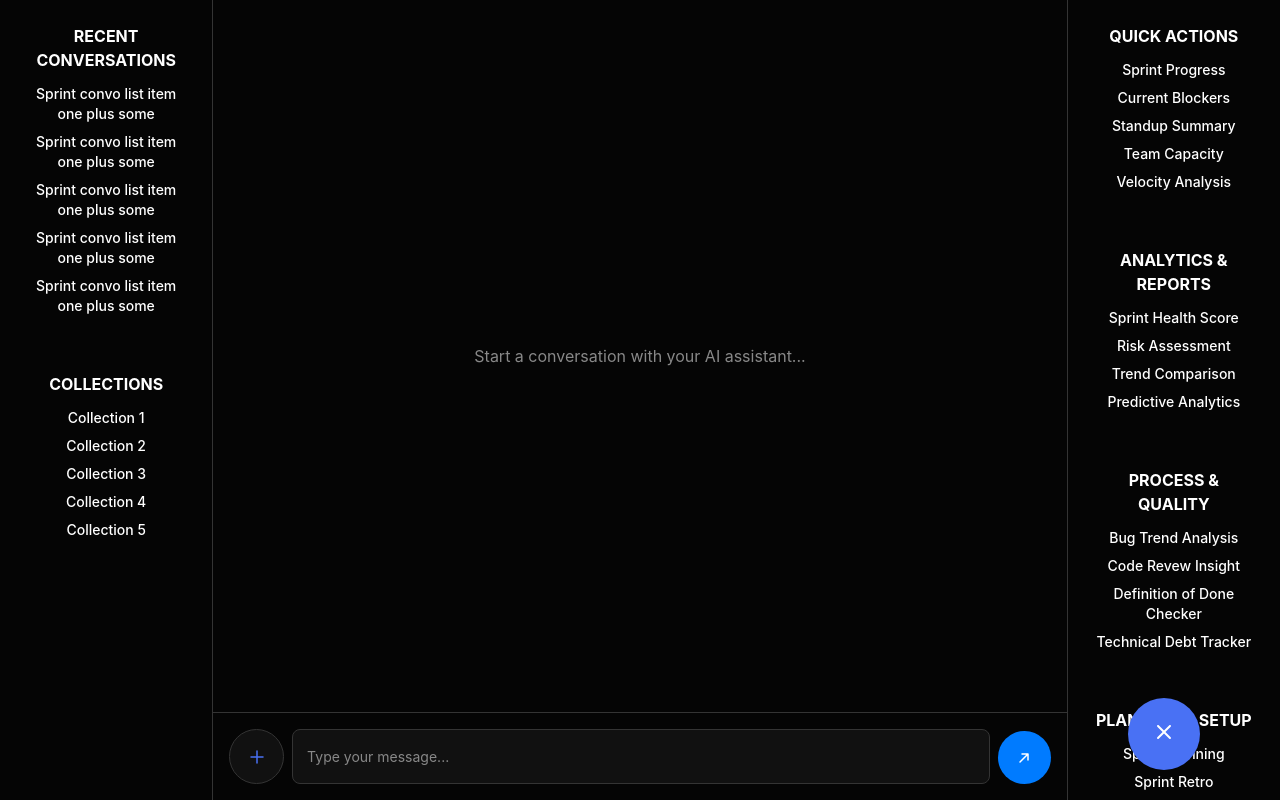
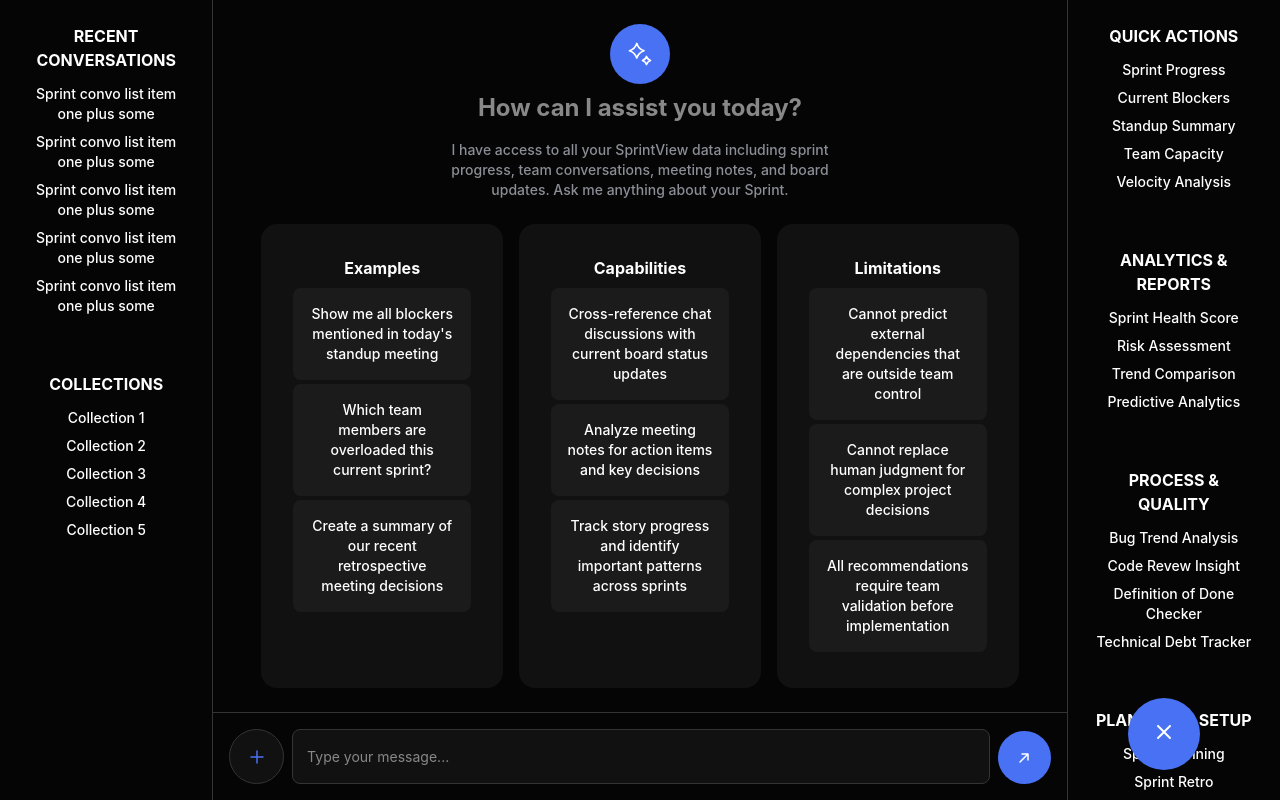
Before and after one commit to kevinsmithdesign/SprintView, a React (Vite) app: page /board in a window 1280 px wide. Both pictures are taken after a click on the element 1164 px from the left and 734 px from the top of the page. Shown: the top 800 px of the page. Built offline with nearby package versions, Linux system fonts and the light colour scheme.

Commit message:
updating ai assistant ui

```diff
--- a/src/assets/icons/AiAssistant.jsx
+++ b/src/assets/icons/AiAssistant.jsx
@@ -1,21 +1,7 @@
 import React from "react";
-import { Box, useTheme } from "@mui/material";
 
 const AiAssistantIcon = () => {
-  const theme = useTheme();
-
   return (
-    <Box
-    //   sx={{
-    //     display: "flex",
-    //     alignItems: "center",
-    //     justifyContent: "center",
-    //     p: 0.3,
-    //     borderRadius: "4px",
-    //     cursor: "pointer",
-    //     border: `1px solid ${theme.palette.primary.main}`,
-    //   }}
-    >
     <svg
       id="sparks ai alt "
       width="28"
@@ -43,7 +29,6 @@
         stroke-linejoin="round"
       ></path>
     </svg>
-    </Box>
   );
 };
 
--- a/src/pages/AiAssistantPage.jsx
+++ b/src/pages/AiAssistantPage.jsx
@@ -238,6 +238,7 @@
 import WarningIcon from "../assets/icons/WarningIcon";
 import ChartIcon from "../assets/icons/ChartIcon";
 import TeamWorkloadIcon from "../assets/icons/TeamWorkloadIcon";
+import AiAssistantIcon from "../assets/icons/AiAssistant";
 
 const AiAssistantPage = () => {
   const theme = useTheme();
@@ -384,7 +385,9 @@
                         p: 2,
                         borderRadius: 2,
                         backgroundColor:
-                          message.sender === "user" ? "#007bff" : "#2a2a2a",
+                          message.sender === "user"
+                            ? theme.palette.primary.main
+                            : "#2a2a2a",
                         color: "#fff",
                         border:
                           message.sender === "ai"
@@ -402,15 +405,218 @@
                 <Box
                   sx={{
                     display: "flex",
+                    flexDirection: "column",
                     alignItems: "center",
                     justifyContent: "center",
                     height: "100%",
                     color: "#888",
+                    px: 3,
                   }}
                 >
-                  <Typography variant="body1">
-                    Start a conversation with your AI assistant...
-                  </Typography>
+                  <Box sx={{ textAlign: "center" }}>
+                    <Box
+                      sx={{
+                        background: theme.palette.primary.main,
+                        width: "60px",
+                        height: "60px",
+                        borderRadius: "50%",
+                        mx: "auto",
+                        mb: 1,
+                        display: "flex",
+                        alignItems: "center",
+                        justifyContent: "center",
+                      }}
+                    >
+                      <AiAssistantIcon />
+                    </Box>
+                    <Typography fontWeight="bold" variant="h5" mb={2}>
+                      How can I assist you today?
+                    </Typography>
+
+                    <Box sx={{ maxWidth: "420px", mx: "auto" }}>
+                      <Typography variant="body2" mb={3} color="#8B8E96">
+                        I have access to all your SprintView data including
+                        sprint progress, team conversations, meeting notes, and
+                        board updates. Ask me anything about your Sprint.
+                      </Typography>
+                    </Box>
+                  </Box>
+                  <Grid container spacing={2} sx={{ display: "flex", alignItems: "stretch" }}>
+                    <Grid size={{ xs: 12, md: 4 }} sx={{ display: "flex" }}>
+                      <Card
+                        sx={{
+                          p: 4,
+                          boxShadow: "none",
+                          borderRadius: "16px",
+                          background: "#111",
+                          color: "#fff",
+                          width: "100%",
+                        }}
+                      >
+                        <Typography fontWeight="bold" mb={1}>
+                          Examples
+                        </Typography>
+                        <Card
+                          sx={{
+                            p: 2,
+                            boxShadow: "none",
+                            borderRadius: "8px",
+                            background: "#1b1b1b",
+                            color: "#fff",
+                            mb: 0.5,
+                          }}
+                        >
+                          <Typography variant="body2">
+                            Show me all blockers mentioned in today's standup meeting
+                          </Typography>
+                        </Card>
+                        <Card
+                          sx={{
+                            p: 2,
+                            boxShadow: "none",
+                            borderRadius: "8px",
+                            background: "#1b1b1b",
+                            color: "#fff",
+                            mb: 0.5,
+                          }}
+                        >
+                          <Typography variant="body2">
+                            Which team members are overloaded this current sprint?
+                          </Typography>
+                        </Card>
+                        <Card
+                          sx={{
+                            p: 2,
+                            boxShadow: "none",
+                            borderRadius: "8px",
+                            background: "#1b1b1b",
+                            color: "#fff",
+                            mb: 0.5,
+                          }}
+                        >
+                          <Typography variant="body2">
+                            Create a summary of our recent retrospective meeting decisions
+                          </Typography>
+                        </Card>
+                      </Card>
+                    </Grid>
+                    <Grid size={{ xs: 12, md: 4 }} sx={{ display: "flex" }}>
+                      <Card
+                        sx={{
+                          p: 4,
+                          boxShadow: "none",
+                          borderRadius: "16px",
+                          background: "#111",
+                          color: "#fff",
+                          width: "100%",
+                        }}
+                      >
+                        <Typography fontWeight="bold" mb={1}>
+                          Capabilities
+                        </Typography>
+                        <Card
+                          sx={{
+                            p: 2,
+                            boxShadow: "none",
+                            borderRadius: "8px",
+                            background: "#1b1b1b",
+                            color: "#fff",
+                            mb: 0.5,
+                          }}
+                        >
+                          <Typography variant="body2">
+                            Cross-reference chat discussions with current board status updates
+                          </Typography>
+                        </Card>
+                        <Card
+                          sx={{
+                            p: 2,
+                            boxShadow: "none",
+                            borderRadius: "8px",
+                            background: "#1b1b1b",
+                            color: "#fff",
+                            mb: 0.5,
+                          }}
+                        >
+                          <Typography variant="body2">
+                            Analyze meeting notes for action items and key decisions
+                          </Typography>
+                        </Card>
+                        <Card
+                          sx={{
+                            p: 2,
+                            boxShadow: "none",
+                            borderRadius: "8px",
+                            background: "#1b1b1b",
+                            color: "#fff",
+                            mb: 0.5,
+                          }}
+                        >
+                          <Typography variant="body2">
+                            Track story progress and identify important patterns across sprints
+                          </Typography>
+                        </Card>
+                      </Card>
+                    </Grid>
+                    <Grid size={{ xs: 12, md: 4 }} sx={{ display: "flex" }}>
+                      <Card
+                        sx={{
+                          p: 4,
+                          boxShadow: "none",
+                          borderRadius: "16px",
+                          background: "#111",
+                          color: "#fff",
+                          width: "100%",
+                        }}
+                      >
+                        <Typography fontWeight="bold" mb={1}>
+                          Limitations
+                        </Typography>
+                        <Card
+                          sx={{
+                            p: 2,
+                            boxShadow: "none",
+                            borderRadius: "8px",
+                            background: "#1b1b1b",
+                            color: "#fff",
+                            mb: 0.5,
+                          }}
+                        >
+                          <Typography variant="body2">
+                            Cannot predict external dependencies that are outside team control
+                          </Typography>
+                        </Card>
+                        <Card
+                          sx={{
+                            p: 2,
+                            boxShadow: "none",
+                            borderRadius: "8px",
+                            background: "#1b1b1b",
+                            color: "#fff",
+                            mb: 0.5,
+                          }}
+                        >
+                          <Typography variant="body2">
+                            Cannot replace human judgment for complex project decisions
+                          </Typography>
+                        </Card>
+                        <Card
+                          sx={{
+                            p: 2,
+                            boxShadow: "none",
+                            borderRadius: "8px",
+                            background: "#1b1b1b",
+                            color: "#fff",
+                            mb: 0.5,
+                          }}
+                        >
+                          <Typography variant="body2">
+                            All recommendations require team validation before implementation
+                          </Typography>
+                        </Card>
+                      </Card>
+                    </Grid>
+                  </Grid>
                 </Box>
               )}
             </Box>
@@ -456,7 +662,7 @@
                         borderColor: "#555",
                       },
                       "&.Mui-focused": {
-                        borderColor: "#007bff",
+                        borderColor: theme.palette.primary.main,
                       },
                       "& fieldset": {
                         border: "none",
@@ -476,11 +682,11 @@
                   onClick={handleSendMessage}
                   sx={{
                     color: "#fff",
-                    backgroundColor: "#007bff",
+                    backgroundColor: theme.palette.primary.main,
                     // borderRadius: 2,
                     p: 1.8,
                     "&:hover": {
-                      backgroundColor: "#0056b3",
+                      backgroundColor: theme.palette.primary.dark,
                     },
                   }}
                 >
```
Also changed, not shown: src/App.jsx (+11 -3 lines). Lines whose indentation alone changed are shown as unchanged.
